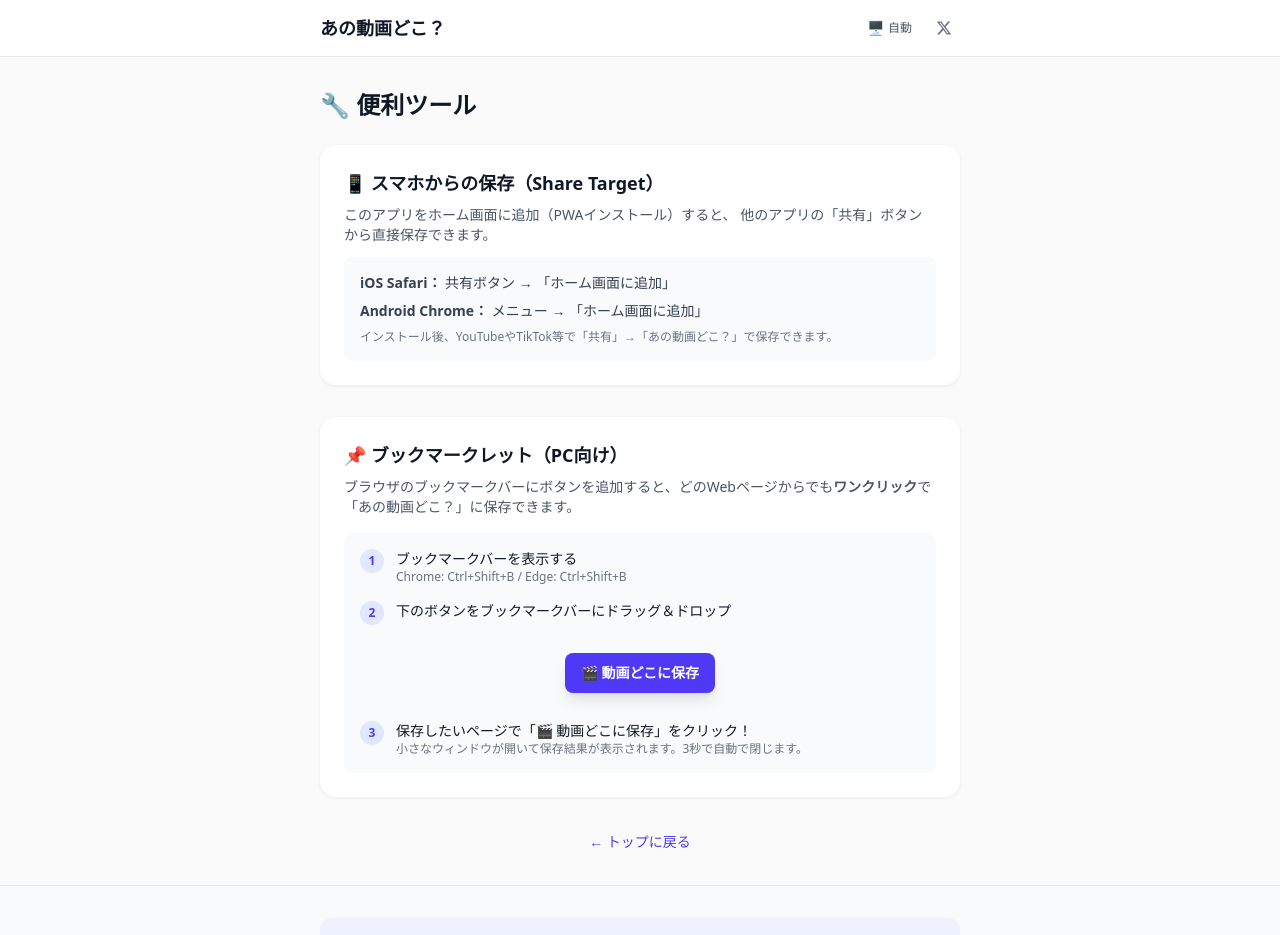
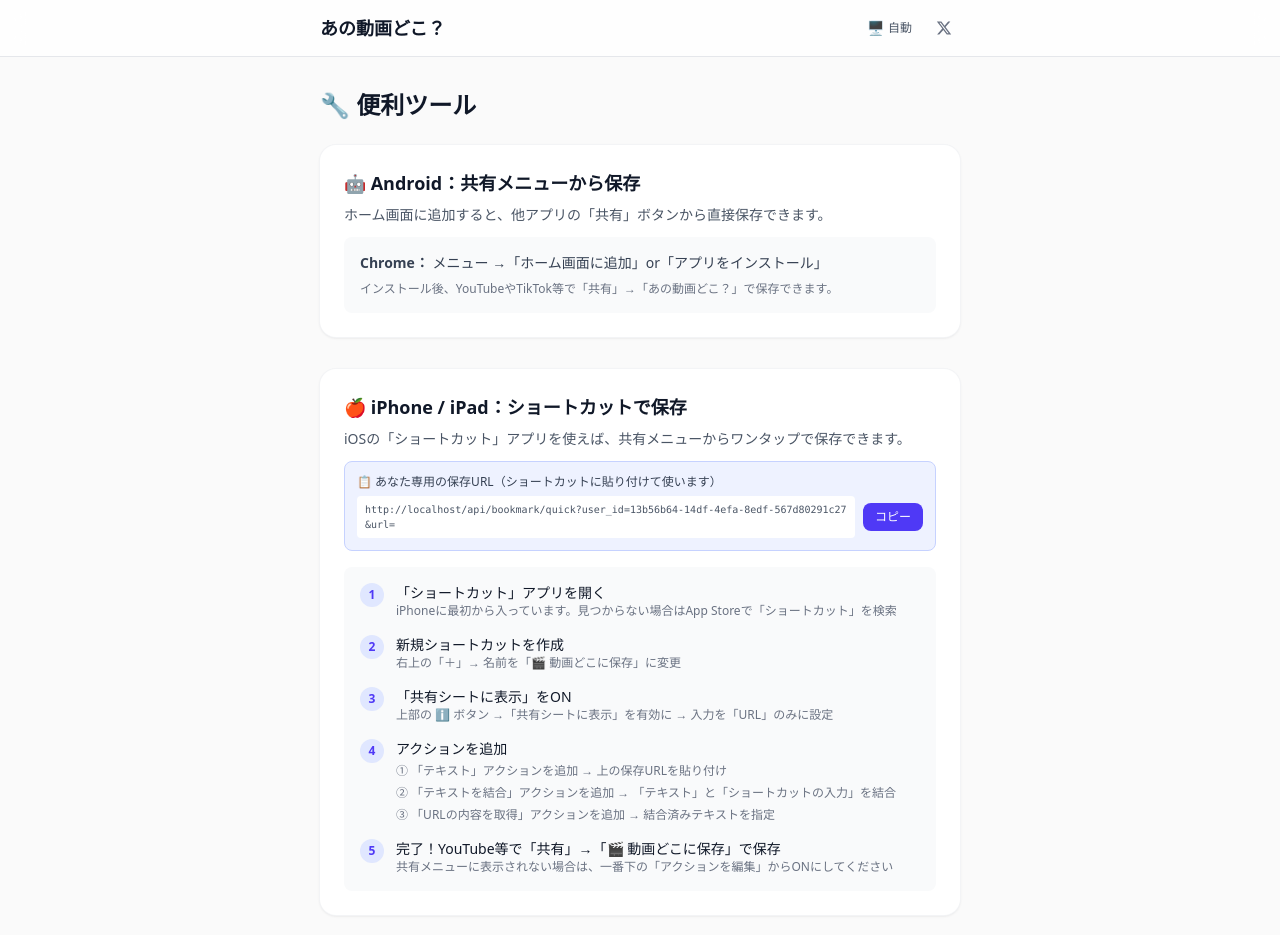
Before and after one commit to POLUNGA10-alter/ano-douga-doko, a Next.js app: page /tools in a window 1280 px wide. Shown: the top 935 px of the page. Built offline with nearby package versions, Linux system fonts and the light colour scheme.

Commit message:
📱 iOSショートカット設定ガイド追加・ツールページ改善

```diff
--- a/src/app/tools/page.tsx
+++ b/src/app/tools/page.tsx
@@ -1,6 +1,6 @@
 "use client";
 
-import { useState, useEffect } from "react";
+import { useState, useEffect, useCallback } from "react";
 import { APP_CONFIG } from "@/config/app";
 import { useUserId } from "@/hooks/useUserId";
 
@@ -18,8 +18,31 @@ export default function ToolsPage() {
     }
   }, []);
 
+  const [copiedUrl, setCopiedUrl] = useState(false);
+
   // ブックマークレットのコード
   const bookmarkletCode = `javascript:void(open('${baseUrl}/api/bookmark/quick?url='+encodeURIComponent(location.href)+'&user_id=${userId || "YOUR_USER_ID"}','_blank','width=420,height=320,top=100,left=100'))`;
+
+  // iOS ショートカット用の保存URL
+  const quickSaveUrl = userId
+    ? `${baseUrl}/api/bookmark/quick?user_id=${userId}&url=`
+    : null;
+
+  const handleCopyUrl = useCallback(async () => {
+    if (!quickSaveUrl) return;
+    try {
+      await navigator.clipboard.writeText(quickSaveUrl);
+    } catch {
+      const ta = document.createElement("textarea");
+      ta.value = quickSaveUrl;
+      document.body.appendChild(ta);
+      ta.select();
+      document.execCommand("copy");
+      document.body.removeChild(ta);
+    }
+    setCopiedUrl(true);
+    setTimeout(() => setCopiedUrl(false), 2000);
+  }, [quickSaveUrl]);
 
   return (
     <div className="mx-auto max-w-2xl px-4 py-8">
@@ -27,25 +50,130 @@ export default function ToolsPage() {
         🔧 便利ツール
       </h1>
 
-      {/* PWA Share Target の説明 */}
+      {/* Android: PWA Share Target */}
       <section className="card mb-8">
         <h2 className="mb-2 text-lg font-bold text-gray-900 dark:text-white">
-          📱 スマホからの保存（Share Target）
+          🤖 Android：共有メニューから保存
         </h2>
         <p className="mb-3 text-sm text-gray-600 dark:text-gray-400">
-          このアプリをホーム画面に追加（PWAインストール）すると、
-          他のアプリの「共有」ボタンから直接保存できます。
+          ホーム画面に追加すると、他アプリの「共有」ボタンから直接保存できます。
         </p>
         <div className="space-y-2 rounded-lg bg-gray-50 p-4 dark:bg-gray-800/50">
           <p className="text-sm text-gray-700 dark:text-gray-300">
-            <strong>iOS Safari：</strong> 共有ボタン → 「ホーム画面に追加」
-          </p>
-          <p className="text-sm text-gray-700 dark:text-gray-300">
-            <strong>Android Chrome：</strong> メニュー → 「ホーム画面に追加」
+            <strong>Chrome：</strong> メニュー →「ホーム画面に追加」or「アプリをインストール」
           </p>
           <p className="mt-2 text-xs text-gray-500 dark:text-gray-400">
             インストール後、YouTubeやTikTok等で「共有」→「{APP_CONFIG.name}」で保存できます。
           </p>
+        </div>
+      </section>
+
+      {/* iOS: ショートカットで保存 */}
+      <section className="card mb-8">
+        <h2 className="mb-2 text-lg font-bold text-gray-900 dark:text-white">
+          🍎 iPhone / iPad：ショートカットで保存
+        </h2>
+        <p className="mb-3 text-sm text-gray-600 dark:text-gray-400">
+          iOSの「ショートカット」アプリを使えば、共有メニューからワンタップで保存できます。
+        </p>
+
+        {/* あなたの保存用URL */}
+        <div className="mb-4 rounded-lg border border-indigo-200 bg-indigo-50 p-3 dark:border-indigo-800 dark:bg-indigo-900/20">
+          <p className="mb-1.5 text-xs font-medium text-gray-700 dark:text-gray-300">
+            📋 あなた専用の保存URL（ショートカットに貼り付けて使います）
+          </p>
+          {quickSaveUrl ? (
+            <div className="flex items-center gap-2">
+              <code className="flex-1 overflow-x-auto rounded bg-white px-2 py-1.5 text-[10px] text-gray-600 dark:bg-gray-800 dark:text-gray-400 break-all">
+                {quickSaveUrl}
+              </code>
+              <button
+                onClick={handleCopyUrl}
+                className="shrink-0 rounded-lg bg-indigo-600 px-3 py-1.5 text-xs font-medium text-white hover:bg-indigo-500"
+              >
+                {copiedUrl ? "✓ コピー済み" : "コピー"}
+              </button>
+            </div>
+          ) : (
+            <p className="text-xs text-amber-600 dark:text-amber-400">
+              ⏳ 読み込み中...
+            </p>
+          )}
+        </div>
+
+        {/* 設定手順 */}
+        <div className="space-y-4 rounded-lg bg-gray-50 p-4 dark:bg-gray-800/50">
+          <div className="flex gap-3">
+            <span className="flex h-6 w-6 shrink-0 items-center justify-center rounded-full bg-indigo-100 text-xs font-bold text-indigo-600 dark:bg-indigo-900/50 dark:text-indigo-400">
+              1
+            </span>
+            <div>
+              <p className="text-sm font-medium text-gray-900 dark:text-white">
+                「ショートカット」アプリを開く
+              </p>
+              <p className="text-xs text-gray-500 dark:text-gray-400">
+                iPhoneに最初から入っています。見つからない場合はApp Storeで「ショートカット」を検索
+              </p>
+            </div>
+          </div>
+
+          <div className="flex gap-3">
+            <span className="flex h-6 w-6 shrink-0 items-center justify-center rounded-full bg-indigo-100 text-xs font-bold text-indigo-600 dark:bg-indigo-900/50 dark:text-indigo-400">
+              2
+            </span>
+            <div>
+              <p className="text-sm font-medium text-gray-900 dark:text-white">
+                新規ショートカットを作成
+              </p>
+              <p className="text-xs text-gray-500 dark:text-gray-400">
+                右上の「＋」→ 名前を「🎬 動画どこに保存」に変更
+              </p>
+            </div>
+          </div>
+
+          <div className="flex gap-3">
+            <span className="flex h-6 w-6 shrink-0 items-center justify-center rounded-full bg-indigo-100 text-xs font-bold text-indigo-600 dark:bg-indigo-900/50 dark:text-indigo-400">
+              3
+            </span>
+            <div>
+              <p className="text-sm font-medium text-gray-900 dark:text-white">
+                「共有シートに表示」をON
+              </p>
+              <p className="text-xs text-gray-500 dark:text-gray-400">
+                上部の ℹ️ ボタン →「共有シートに表示」を有効に → 入力を「URL」のみに設定
+              </p>
+            </div>
+          </div>
+
+          <div className="flex gap-3">
+            <span className="flex h-6 w-6 shrink-0 items-center justify-center rounded-full bg-indigo-100 text-xs font-bold text-indigo-600 dark:bg-indigo-900/50 dark:text-indigo-400">
+              4
+            </span>
+            <div>
+              <p className="text-sm font-medium text-gray-900 dark:text-white">
+                アクションを追加
+              </p>
+              <div className="mt-1 space-y-1.5 text-xs text-gray-500 dark:text-gray-400">
+                <p>① 「テキスト」アクションを追加 → 上の保存URLを貼り付け</p>
+                <p>② 「テキストを結合」アクションを追加 → 「テキスト」と「ショートカットの入力」を結合</p>
+                <p>③ 「URLの内容を取得」アクションを追加 → 結合済みテキストを指定</p>
+              </div>
+            </div>
+          </div>
+
+          <div className="flex gap-3">
+            <span className="flex h-6 w-6 shrink-0 items-center justify-center rounded-full bg-indigo-100 text-xs font-bold text-indigo-600 dark:bg-indigo-900/50 dark:text-indigo-400">
+              5
+            </span>
+            <div>
+              <p className="text-sm font-medium text-gray-900 dark:text-white">
+                完了！YouTube等で「共有」→「🎬 動画どこに保存」で保存
+              </p>
+              <p className="text-xs text-gray-500 dark:text-gray-400">
+                共有メニューに表示されない場合は、一番下の「アクションを編集」からONにしてください
+              </p>
+            </div>
+          </div>
         </div>
       </section>
 
```
